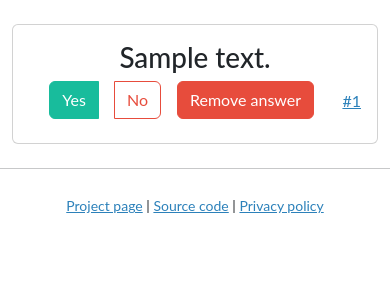
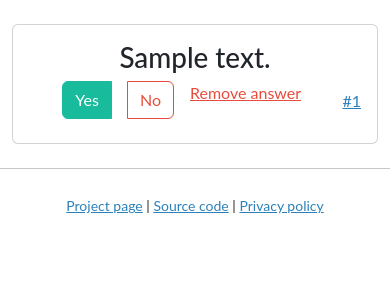
Before and after one commit to Wikimedia-Suomi/wikikysely, a Django app: page /en/answer/1/edit/ in a window 390 px wide. Shown: the part 72-372 px from the top of the page. Run offline with Django 4.2, Linux system fonts and the light colour scheme; a user stored in the database is signed in; tables that the repository leaves empty hold one stand-in row (values such as "Sample post"); some libraries are stand-ins or nearby versions.

Commit message:
Show delete answer as link on mobile

```diff
--- a/templates/survey/answer_form.html
+++ b/templates/survey/answer_form.html
@@ -30,7 +30,8 @@
     </div>
     {% if is_edit %}
       {% if survey.state == 'running' %}
-      <a href="{% url 'survey:answer_delete' form.instance.pk %}?next={{ next|urlencode }}" class="btn btn-danger me-2" data-question-id="{{ question.pk }}">{% translate 'Remove answer' %}</a>
+      <a href="{% url 'survey:answer_delete' form.instance.pk %}?next={{ next|urlencode }}" class="btn btn-danger me-2 d-none d-md-inline-block" data-question-id="{{ question.pk }}">{% translate 'Remove answer' %}</a>
+      <a href="{% url 'survey:answer_delete' form.instance.pk %}?next={{ next|urlencode }}" class="link-danger d-md-none me-2" data-question-id="{{ question.pk }}">{% translate 'Remove answer' %}</a>
       {% endif %}
       {% if can_delete_question %}
       <a href="{% url 'survey:question_delete' question.pk %}?next={{ next|urlencode }}" class="btn btn-danger">{% translate 'Remove question' %}</a>
@@ -137,7 +138,8 @@
               <label class="btn btn-sm btn-outline-danger" for="answer-{{ a.pk }}-no">{% translate 'No' %}</label>
             </div>
           </form>
-          <a href="{% url 'survey:answer_delete' a.pk %}" class="btn btn-sm btn-danger ms-2 ajax-delete-answer" data-question-id="{{ a.question.pk }}" data-no-reload="true">{% translate 'Remove answer' %}</a>
+          <a href="{% url 'survey:answer_delete' a.pk %}" class="btn btn-sm btn-danger ms-2 d-none d-md-inline-block ajax-delete-answer" data-question-id="{{ a.question.pk }}" data-no-reload="true">{% translate 'Remove answer' %}</a>
+          <a href="{% url 'survey:answer_delete' a.pk %}" class="link-danger ms-2 d-md-none ajax-delete-answer" data-question-id="{{ a.question.pk }}" data-no-reload="true">{% translate 'Remove answer' %}</a>
           {% endif %}
         </td>
       </tr>
```
